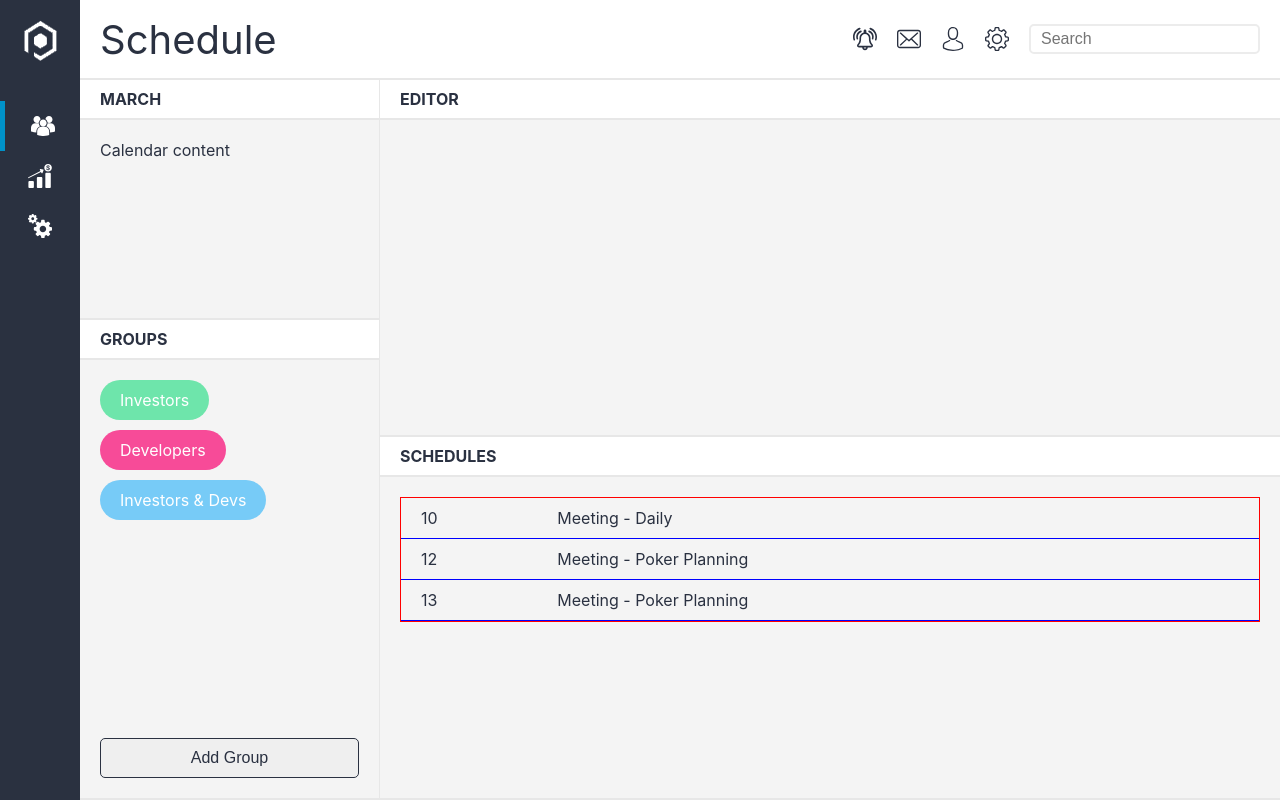
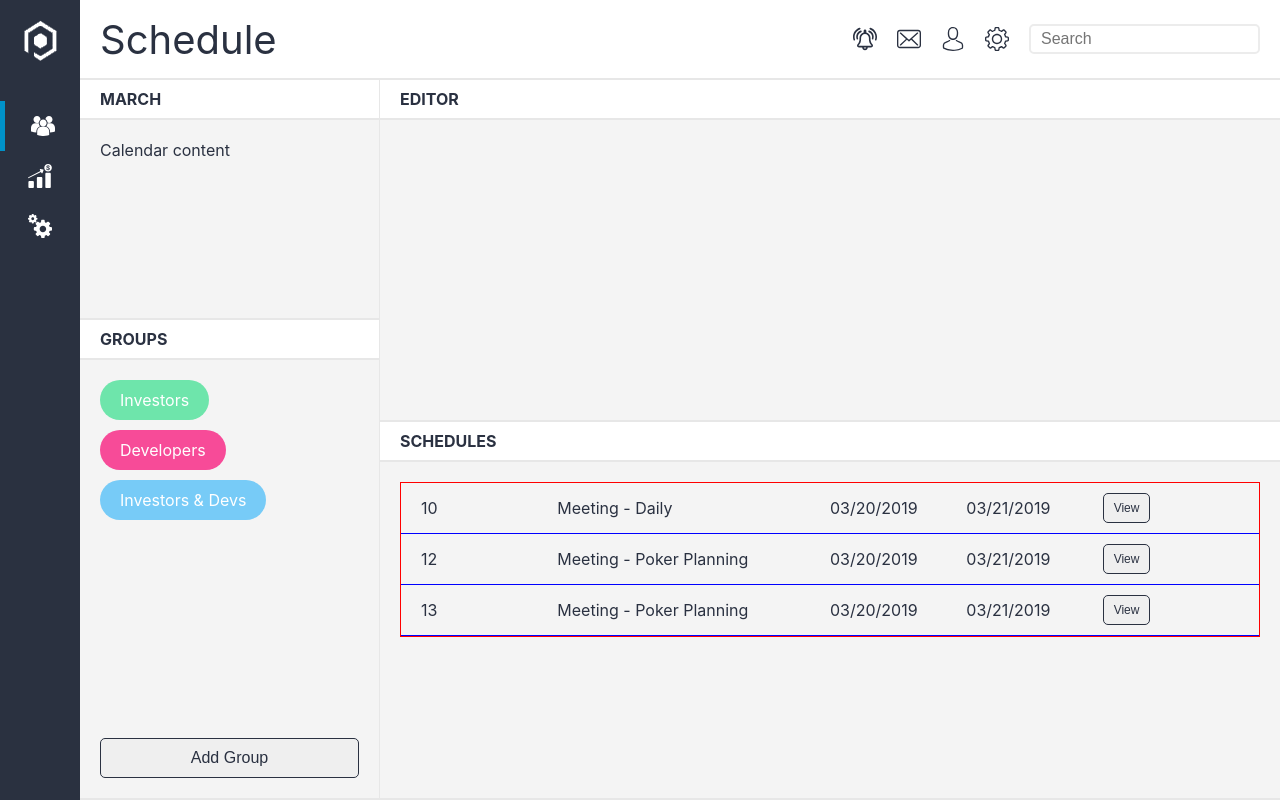
Before and after one commit to claudiogaraycochea/schedule, a React (Create React App) app: page / in a window 1280 px wide. Built offline with nearby package versions, Linux system fonts and the light colour scheme.

Commit message:
Schedule List

```diff
--- a/src/App.css
+++ b/src/App.css
@@ -95,6 +95,7 @@ a.btn {
 .btn.small {
   padding: 5px 10px;
   font-size: 12px;
+  height: 30px;
 }
 
 .btn.large-full {
--- a/src/components/scheduleList/ScheduleList.js
+++ b/src/components/scheduleList/ScheduleList.js
@@ -15,7 +15,10 @@ class ScheduleList extends Component {
               { scheduleList.map((item, key)=>{
                   return <div key={key} className="item">
                     <div className="col-2">{item.id}</div>
-                    <div className="col-6">{item.title}</div>
+                    <div className="col-4">{item.title}</div>
+                    <div className="col-2">{item.createdAt}</div>
+                    <div className="col-2">{item.updatedAt}</div>
+                    <div className="col-2"><button className="btn small">View</button></div>
                   </div>
                 })
               }
```
